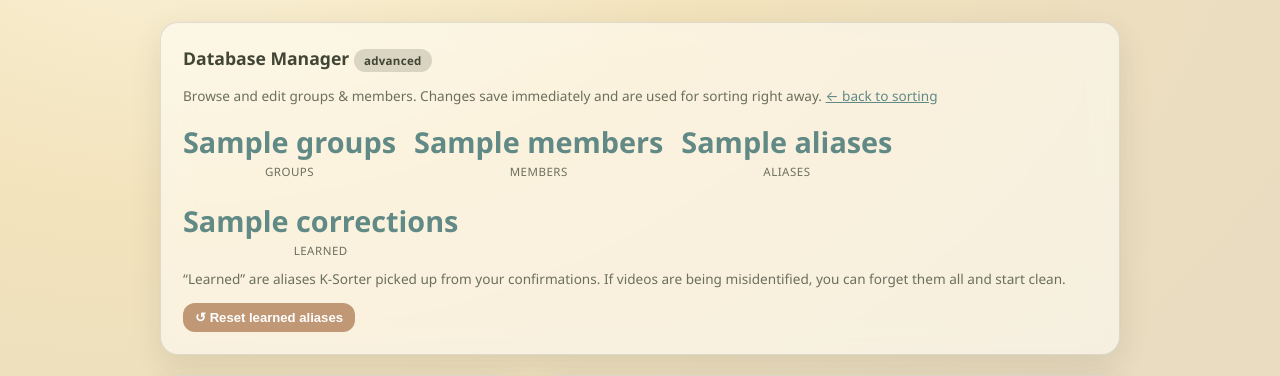
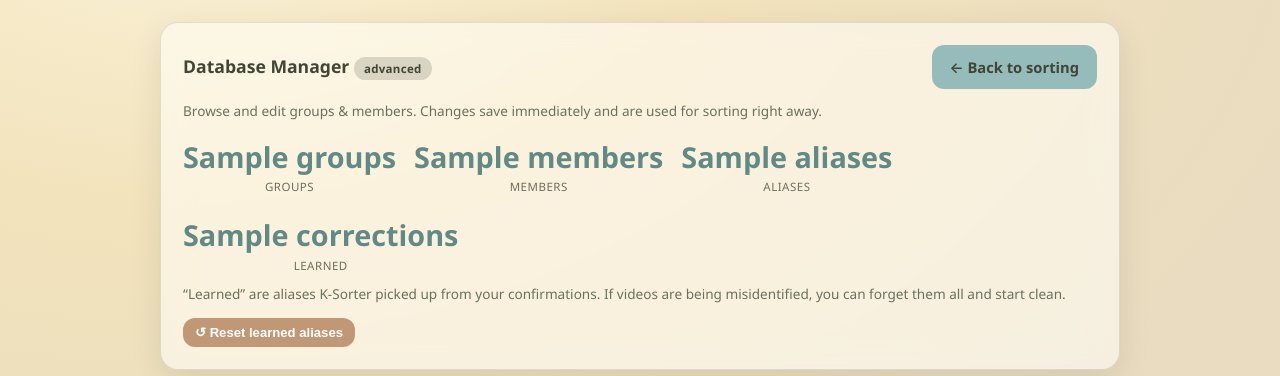
Before and after one commit to AnotherAsian123/K-Sorter, a FastAPI app: template app/templates/manage.html in a window 1280 px wide. Shown: the part 69-445 px from the top of the page. Run offline with FastAPI, Linux system fonts and the light colour scheme; the template is opened without the code that fills it: most values are stand-ins (such as "Sample title", 1, 10 or a date in 2020); data that the repository does not hold is empty; parts of the project's set-up code (start-up, migrations or seed data) failed here and were passed over.

Commit message:
Make 'Back to sorting' a clear button on the manage page
Co-Authored-By: Claude Opus 4.8 <noreply@anthropic.com>

```diff
--- a/app/templates/manage.html
+++ b/app/templates/manage.html
@@ -2,9 +2,13 @@
 {% block content %}
 
 <div class="card">
-  <h2>Database Manager <span class="chip manual">advanced</span></h2>
-  <p class="muted">Browse and edit groups &amp; members. Changes save immediately and
-    are used for sorting right away. <a href="/">&larr; back to sorting</a></p>
+  <div style="display:flex; align-items:center; gap:12px; flex-wrap:wrap">
+    <h2 style="margin:0">Database Manager <span class="chip manual">advanced</span></h2>
+    <span class="spacer"></span>
+    <a class="btn teal" href="/" style="text-decoration:none">&larr; Back to sorting</a>
+  </div>
+  <p class="muted" style="margin-top:12px">Browse and edit groups &amp; members.
+    Changes save immediately and are used for sorting right away.</p>
   <div class="stats">
     <div class="stat"><div class="n">{{ counts.groups }}</div><div class="l">Groups</div></div>
     <div class="stat"><div class="n">{{ counts.members }}</div><div class="l">Members</div></div>
```
